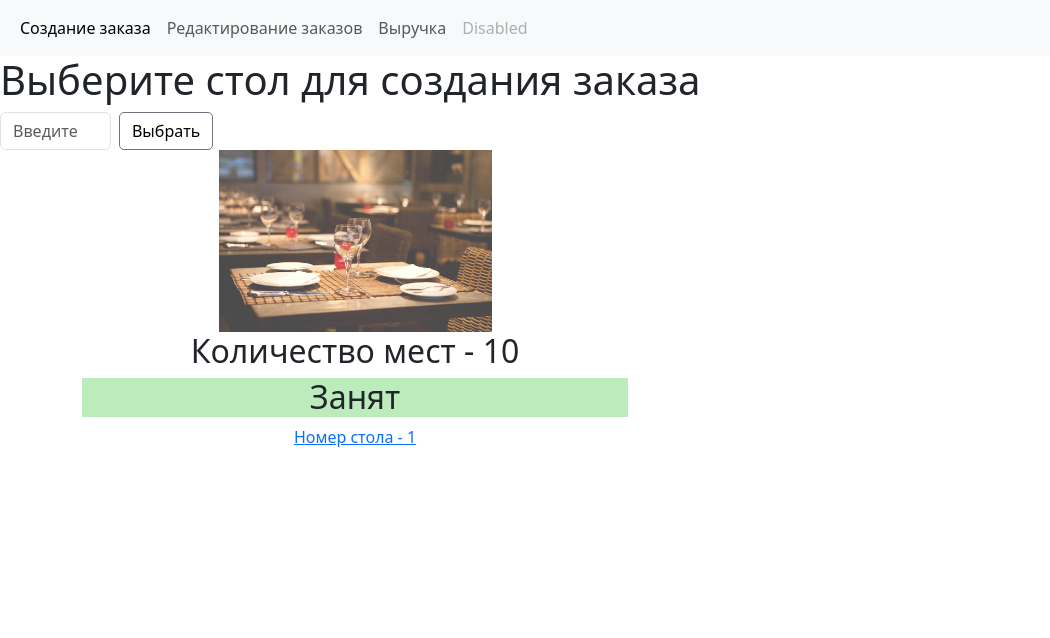
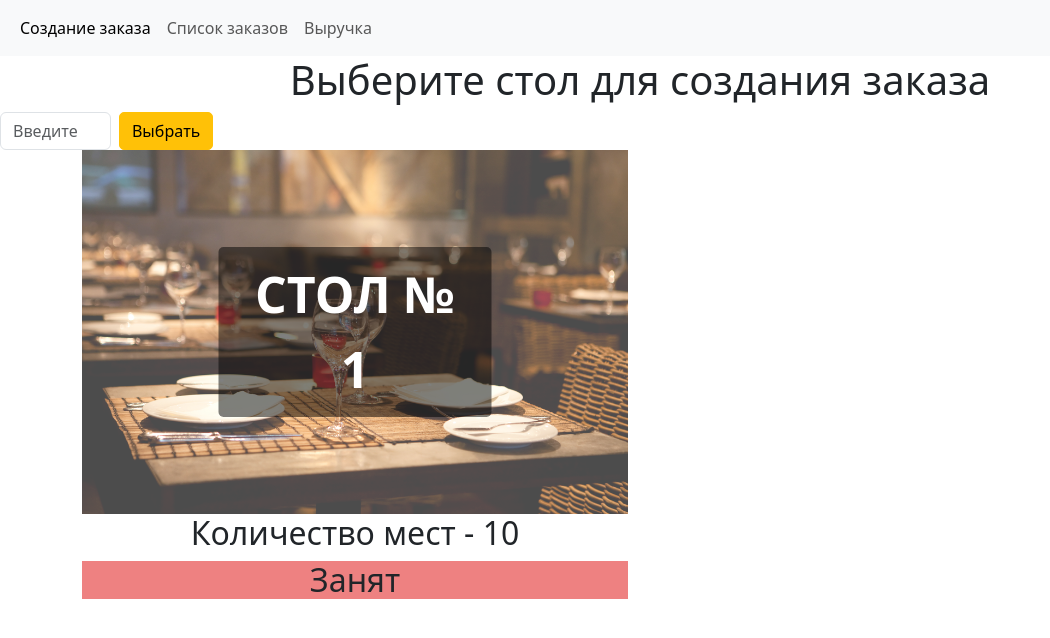
Before and after one commit to APERSH/Cafe, a Django app: page / in a window 1280 px wide. Shown: the top 638 px of the page, without its empty margins (0-1050 px from the left). Run offline with Django 5.2, Linux system fonts and the light colour scheme; tables that the repository leaves empty hold one stand-in row (values such as "Sample post"); some libraries are stand-ins or nearby versions.

Commit message:
few front

```diff
--- a/main/templates/main/main.html
+++ b/main/templates/main/main.html
@@ -2,33 +2,46 @@
 {% load static %}
 
 {% block content %}
+    <div class ='text-center'>
         <h1>Выберите стол для создания заказа</h1>
+    </div>
+    <div class='content'>
         <div class='col-lg-2'>
             <form class="d-flex" role="search" action="{% url "main:search" %}" method="get">
                 <input class="form-control me-2" type="search" name="q" placeholder='Введите номер стола' aria-label='search'>
-            <button class="btn btn-outline-secondary text-black" style="border-radius:5px" type="submit">Выбрать</button>
+                <button class="btn btn-warning text-black" style="border-radius:5px" type="submit">Выбрать</button>
             </form>
+        </div>
     </div>
     <div class="container text-center">
         <div class="row">
             {% for table in tables %}
                 <div class='col-xl-6 col-md-6 col-lg-6'>
-
                         <div class='row'>
-                            <div class='table_main'>
-
+                            <div class = 'info_main'>
+                                {% if table.is_free == 'busy' %}
+                                    <div class='image-container'>
+                                        <img src="{% static "img/table.png" %}">
+                                        <span class="overlay-text">СТОЛ № {{table.id}}</span>
                                     </div>
-                            <div class = 'info_main'>
-                                <img src="{% static "img/table.png" %}" alt="">
+                                {% else %}
+                                    <div class='image-container'>
+                                        <a href="{% url "menu:catalog" table.id %}"><img src="{% static "img/table.png" %}" alt=""></a>
+                                        <a href="{% url "menu:catalog" table.id %}"><span class="overlay-text">СТОЛ № {{table.id}}</span></a>
+                                    </div>
+                                {% endif %}
                                 <h2>Количество мест - {{table.number_of_seats}}</h2>
-                                <div class = "is_free">
+                                {% if table.is_free == 'busy' %}
+                                    <div class = "busy">
                                         <h2>{{table.get_is_free_display}}</h2>
                                     </div>
-                                <a href="{% url "menu:catalog" table.id %}">Номер стола - {{table.id}}</a>
-
+                                {% else %}
+                                    <div class = "free">
+                                        <h2>{{table.get_is_free_display}}</h2>
+                                    </div>
+                                {% endif %}
                             </div>
                         </div>
-
                 </div>
             {% endfor %}
         </div>
--- a/orders/templates/orders/create_order.html
+++ b/orders/templates/orders/create_order.html
@@ -49,7 +49,8 @@
                         <h4 class="float-left"><strong>{{carts.total_price}} ₽</strong></h4>
                     </div>
                 </div>
-                <a href="{% url "orders:created-order" table.id %}">Оформить заказ</a>
+                <a href="{% url "orders:created-order" table.id %}" class="btn btn-warning mx-3 mt-3" >Оформить заказ</a>
+                <a href="{% url "menu:catalog" table.id %}" class="btn btn-warning mx-3 mt-3"> Добавить товары</a>
             </div>
         </div>
     </div>
--- a/orders/urls.py
+++ b/orders/urls.py
@@ -7,5 +7,6 @@ urlpatterns = [
     path('', views.order_list, name='order-list'),
     path('search/', views.order_list, name='search'),
     path('create-order/<int:table_id>/', views.create_order, name='create-order'),
-    path('created-order/<int:table_id>/', views.created_order, name='created-order')
+    path('created-order/<int:table_id>/', views.created_order, name='created-order'),
+    path('order-remove/<int:order_id>/', views.order_remove, name='order-remove'),
 ]
--- a/static/css/base.css
+++ b/static/css/base.css
@@ -5,9 +5,52 @@
     opacity: 0.7;
 }
 
-.is_free{
+.busy {
+  background-color: #ee8181;
+}
+
+.free{
   background-color: rgb(188, 235, 188);
 }
+
+.image-container {
+  position: relative;
+}
+
+.image-container img {
+  display: block;
+  width: 100%;
+}
+
+.image-container .overlay-text {
+  position: absolute;
+  top: 50%;
+  left: 50%;
+  transform: translate(-50%, -50%);
+  background-color: rgba(0, 0, 0, 0.5);
+  color: white;
+  padding: 10px 20px;
+  border-radius: 5px;
+  font-size: 50px;
+  font-weight: bold;
+  text-align: center;
+}
+
+.image-container-menu {
+  position: relative;
+  margin: 20px;
+}
+
+.image-container-menu img {
+  display: block;
+  width: 100%;
+}
+
+.a-container {
+  display: flex;
+  justify-content: center;
+}
+
 .container-fluid {
     text-align: right;
 }
--- a/templates/base.html
+++ b/templates/base.html
@@ -17,13 +17,10 @@
                 <a class="nav-link active" aria-current="page" href="{% url "main:home" %}">Создание заказа</a>
               </li>
               <li class="nav-item">
-                <a class="nav-link" href="{% url "orders:order-list" %}">Редактирование заказов</a>
+                <a class="nav-link" href="{% url "orders:order-list" %}">Список заказов</a>
               </li>
               <li class="nav-item">
                 <a class="nav-link" href="#">Выручка</a>
-              </li>
-              <li class="nav-item">
-                <a class="nav-link disabled" aria-disabled="true">Disabled</a>
               </li>
             </ul>
           </div>
```
Also changed, not shown: menu/templates/menu/catalog.html (+14 -14 lines), orders/templates/orders/order_list.html (+16 -10 lines), orders/views.py (+7 -1 lines). Lines whose indentation alone changed are shown as unchanged.
